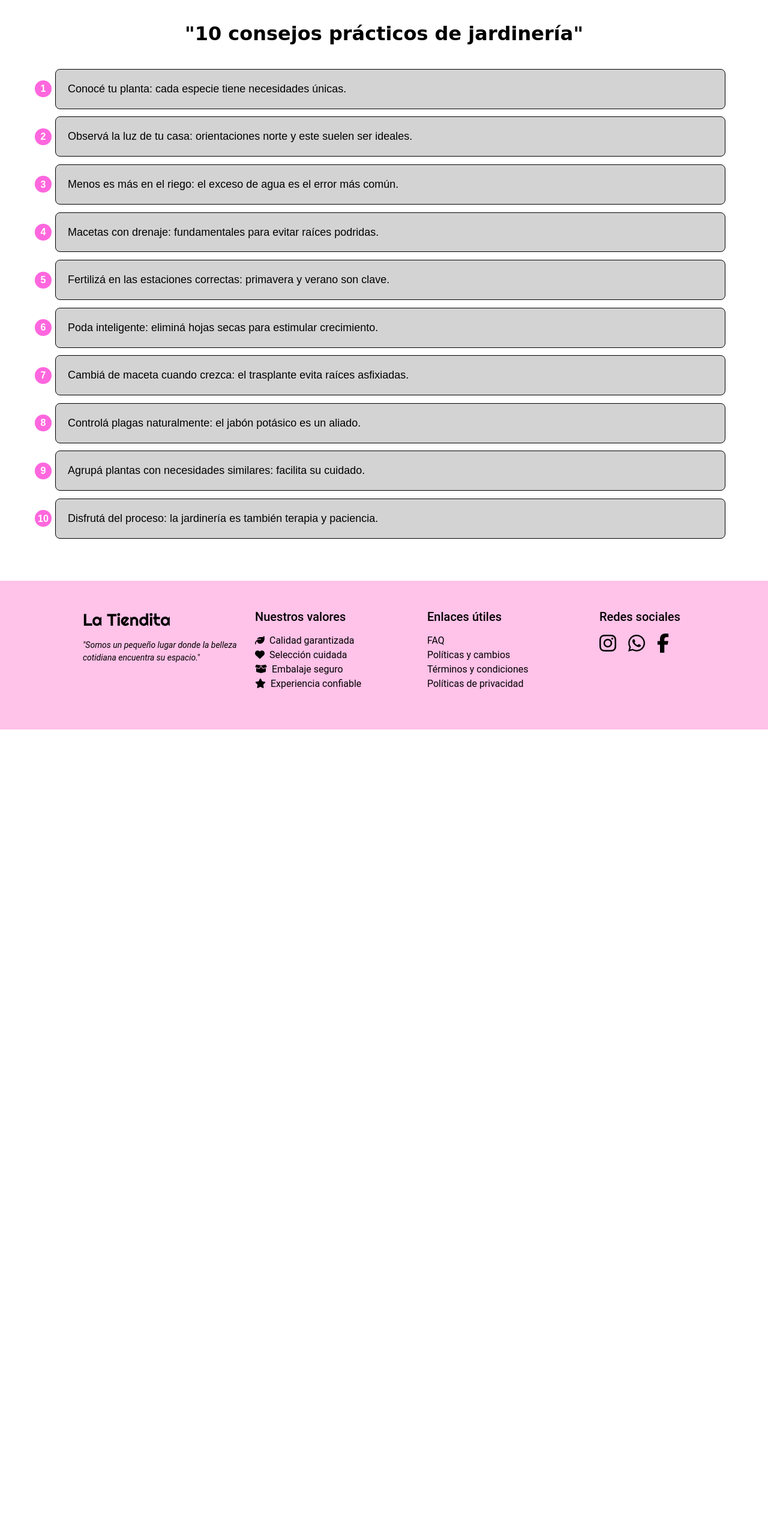
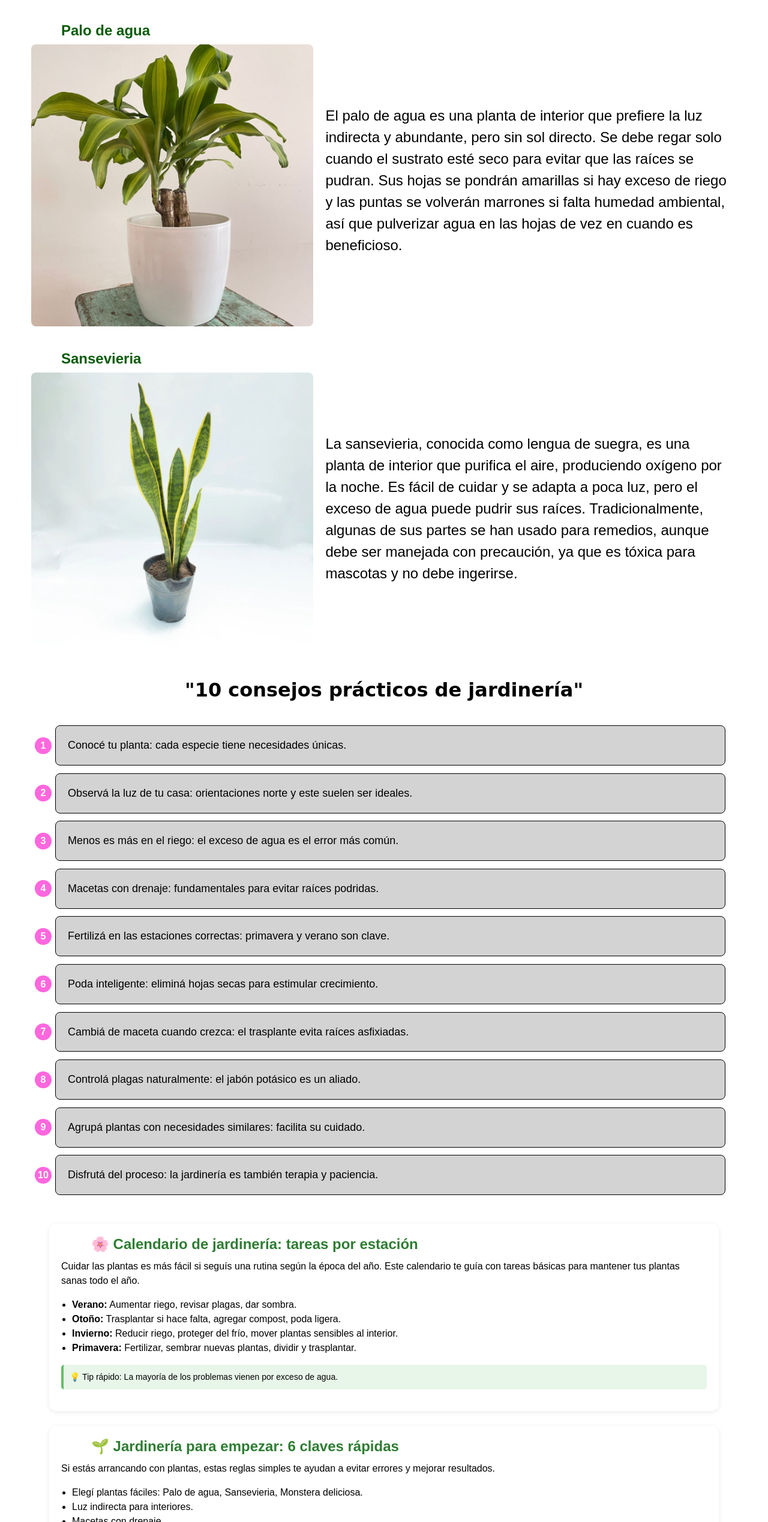
Before and after one commit to Oscar-castelani/Base-tpi3, a plain HTML site: page public/blog.html in a window 1280 px wide. Shown: the part 2128-4665 px from the top of the page at 60% size. Before the commit the page ends 3344 px from the top, so only its background shows below. Drawn offline with nearby package versions, Linux system fonts and the light colour scheme; no server answers; a script that the page names is missing.

Commit message:
Agregue cosas en el blog y una extensión

```diff
--- a/public/blog.html
+++ b/public/blog.html
@@ -156,6 +156,26 @@
             una gran aliada. Su porte esbelto y sus hojas finas crean una sensación de calma y movimiento.<br><br>
         Se adapta muy bien a ambientes con poca luz directa, lo que la convierte en una opción perfecta para interiores. Además, ayuda a mejorar la calidad del aire.</p>
       </article>
+
+      <h3>Palo de agua</h3>
+      <article>
+
+        <img src="images/palo de agua.jpg" alt="Palo de agua" />
+
+        <p class="texto-blog">El palo de agua es una planta de interior que prefiere la luz indirecta y abundante, pero sin sol directo. Se debe regar solo cuando el sustrato esté seco para evitar que las raíces se pudran. Sus hojas se pondrán amarillas si hay exceso de riego y las puntas se volverán marrones si falta humedad ambiental, así que pulverizar agua en las hojas de vez en cuando es beneficioso.</p>
+
+      </article>
+
+      <h3>Sansevieria</h3>
+
+      <article>
+
+
+        <img src="images/sas.jpg" alt="Sansevieria" />
+
+        <p class="texto-blog">La sansevieria, conocida como lengua de suegra, es una planta de interior que purifica el aire, produciendo oxígeno por la noche. Es fácil de cuidar y se adapta a poca luz, pero el exceso de agua puede pudrir sus raíces. Tradicionalmente, algunas de sus partes se han usado para remedios, aunque debe ser manejada con precaución, ya que es tóxica para mascotas y no debe ingerirse.</p>
+
+      <article>
     </section>
 
     <section class="consejos">
@@ -173,6 +193,49 @@
         <li>Disfrutá del proceso: la jardinería es también terapia y paciencia.</li>
       </ol>
     </section>
+
+    <section class="blog-extras container my-5">
+
+      <!-- POST 1 -->
+      <div class="blog-card">
+          <h3>🌸 Calendario de jardinería: tareas por estación</h3>
+          <p>Cuidar las plantas es más fácil si seguís una rutina según la época del año. Este calendario te guía con tareas básicas para mantener tus plantas sanas todo el año.</p>
+          <ul>
+              <li><strong>Verano:</strong> Aumentar riego, revisar plagas, dar sombra.</li>
+              <li><strong>Otoño:</strong> Trasplantar si hace falta, agregar compost, poda ligera.</li>
+              <li><strong>Invierno:</strong> Reducir riego, proteger del frío, mover plantas sensibles al interior.</li>
+              <li><strong>Primavera:</strong> Fertilizar, sembrar nuevas plantas, dividir y trasplantar.</li>
+          </ul>
+          <p class="tip">💡 Tip rápido: La mayoría de los problemas vienen por exceso de agua.</p>
+      </div>
+
+      <!-- POST 2 -->
+      <div class="blog-card">
+          <h3>🌱 Jardinería para empezar: 6 claves rápidas</h3>
+          <p>Si estás arrancando con plantas, estas reglas simples te ayudan a evitar errores y mejorar resultados.</p>
+          <ul>
+              <li>Elegí plantas fáciles: Palo de agua, Sansevieria, Monstera deliciosa.</li>
+              <li>Luz indirecta para interiores.</li>
+              <li>Macetas con drenaje.</li>
+              <li>Regar solo si la tierra está seca arriba.</li>
+              <li>Fertilizar cada 4–6 semanas.</li>
+              <li>Revisar hojas una vez por semana.</li>
+          </ul>
+          <p class="tip">💡 Tip rápido: Menos riego = más salud.</p>
+      </div>
+
+      <!-- POST 3 -->
+      <div class="blog-card">
+          <h3>🐛 Plagas comunes y cómo resolverlas</h3>
+          <p>Identificarlas a tiempo evita daños graves. Estas son las más frecuentes:</p>
+          <ul>
+              <li><strong>Pulgones:</strong> hojas pegajosas. <em>Solución:</em> agua y jabón suave.</li>
+              <li><strong>Cochinilla:</strong> manchas blancas. <em>Solución:</em> alcohol o jabón potásico.</li>
+              <li><strong>Araña Roja:</strong> telitas finas. <em>Solución:</em> más humedad.</li>
+              <li><strong>Hongos:</strong> manchas blancas u oscuras. <em>Solución:</em> menos riego y ventilación.</li>
+          </ul>
+          <p class="tip">💡 Tip rápido: Aislá la planta y revisá en 3 días.</p>
+      </div>
 
     </section>
 
--- a/public/styles/style.css
+++ b/public/styles/style.css
@@ -985,3 +985,30 @@ article img {
 .redes-sociales{
     font-size: 2.5rem;
 }
+.blog-card {
+    background: #fff;
+    padding: 20px;
+    border-radius: 12px;
+    margin-bottom: 25px;
+    box-shadow: 0 2px 8px rgba(0,0,0,0.08);
+}
+
+.blog-card h3 {
+    color: #2e7d32;
+    margin-bottom: 10px;
+}
+
+.blog-card ul {
+    margin-top: 10px;
+    padding-left: 18px;
+}
+
+.blog-card .tip {
+    background: #e8f5e9;
+    padding: 10px;
+    border-left: 4px solid #66bb6a;
+    margin-top: 15px;
+    font-size: 14px;
+    border-radius: 5px;
+    font-family: Arial, Helvetica, sans-serif;
+}
```
Also changed, not shown: public/images/palo de agua.jpg (added), public/images/sas.jpg (added).
